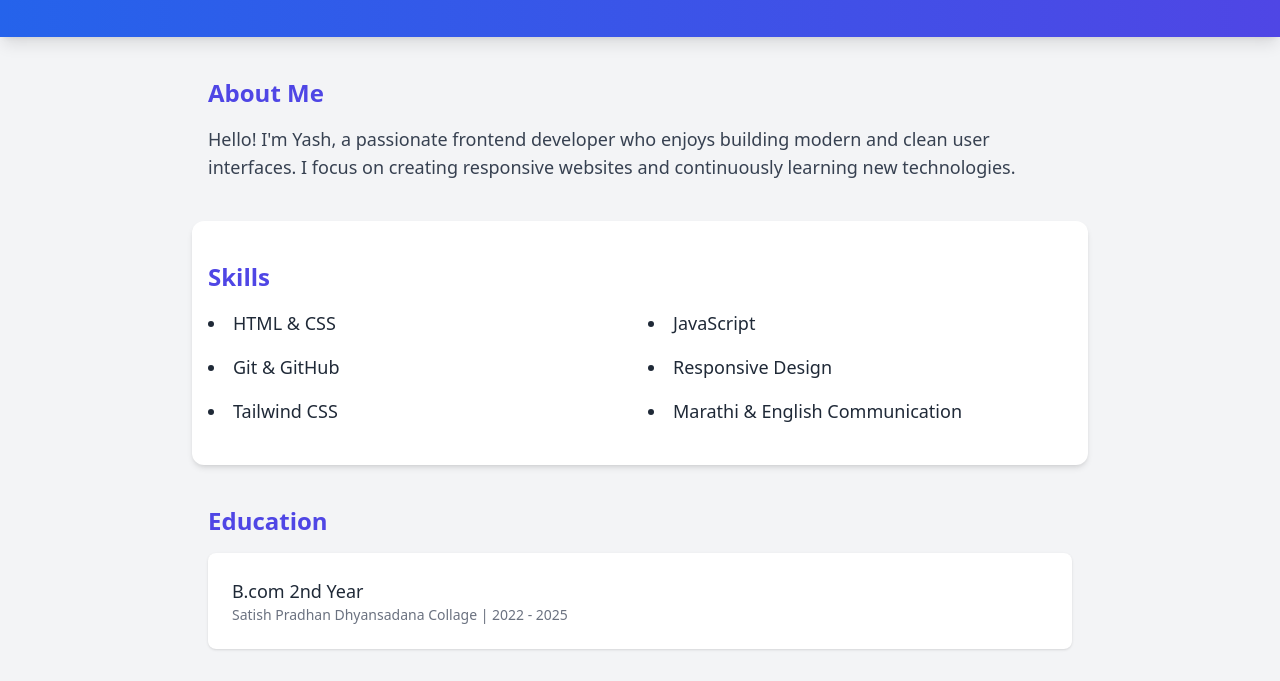
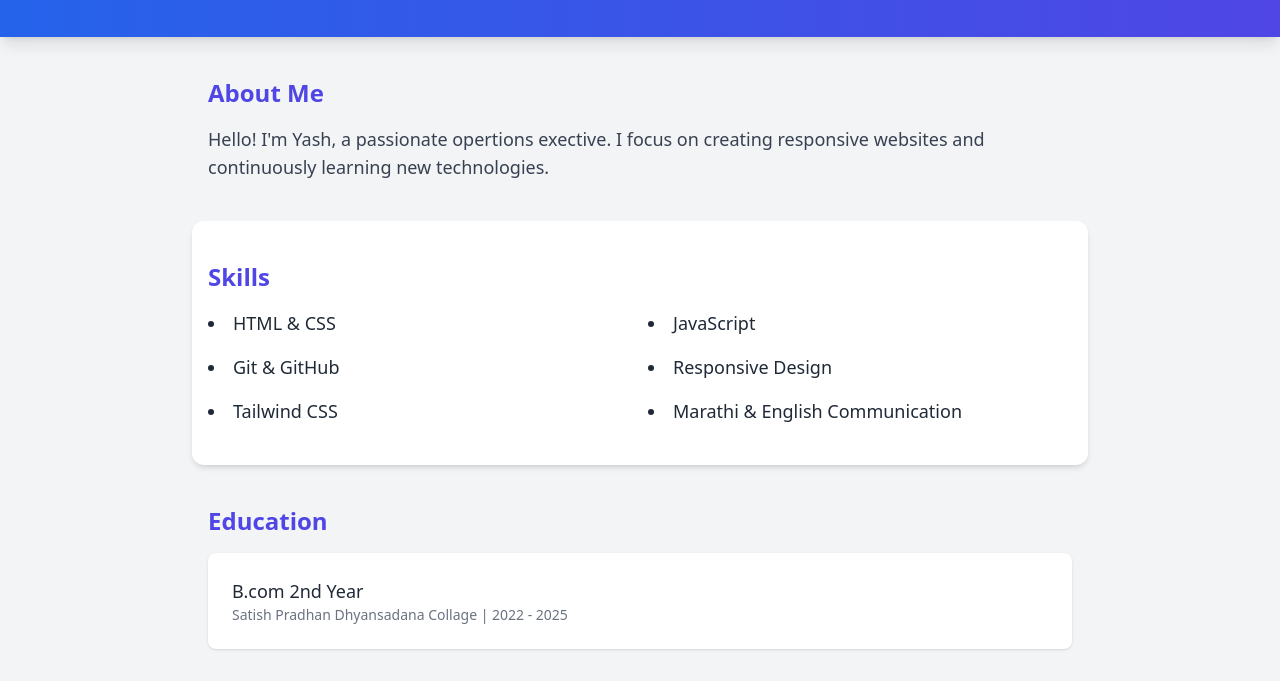
Before and after one commit to yashkhade938/yashkhade938, a plain HTML site: page index.html in a window 1280 px wide. Shown: the part 119-800 px from the top of the page. Drawn offline with nearby package versions, Linux system fonts and the light colour scheme.

Commit message:
index.html

```diff
--- a/index.html
+++ b/index.html
@@ -19,7 +19,7 @@
   <section class="max-w-4xl mx-auto px-4 py-10">
     <h2 class="text-2xl font-semibold text-indigo-600 mb-4">About Me</h2>
     <p class="text-gray-700 text-lg">
-      Hello! I'm Yash, a passionate frontend developer who enjoys building modern and clean user interfaces. I focus on creating responsive websites and continuously learning new technologies.
+      Hello! I'm Yash, a passionate opertions exective. I focus on creating responsive websites and continuously learning new technologies.
     </p>
   </section>
 
```
